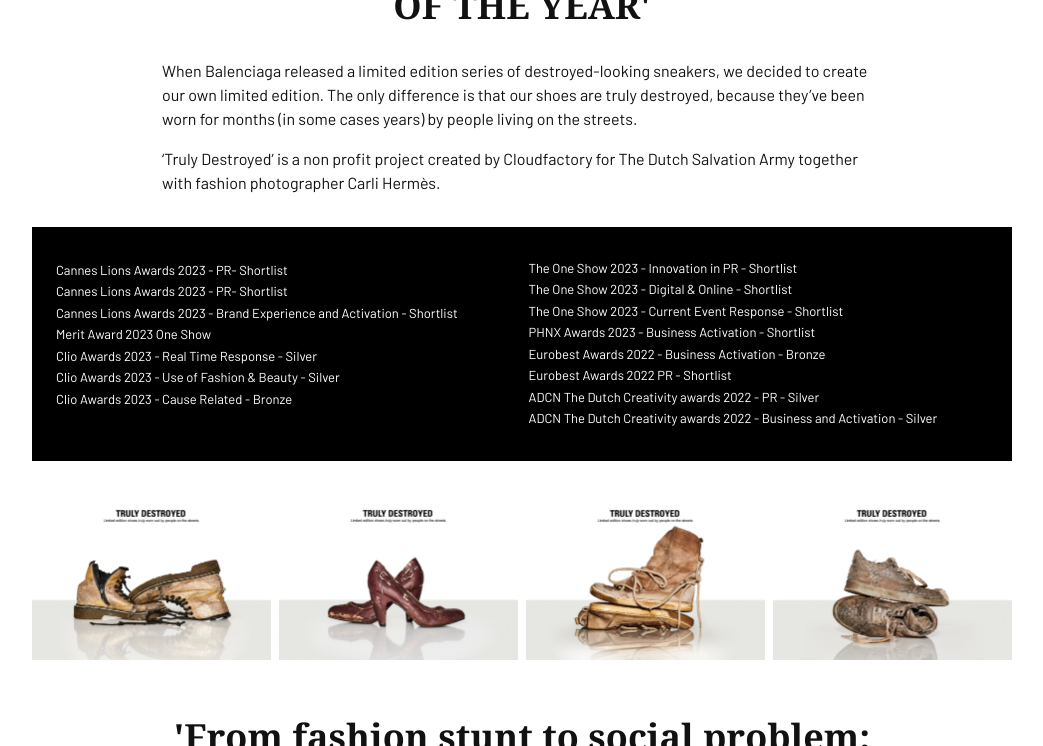
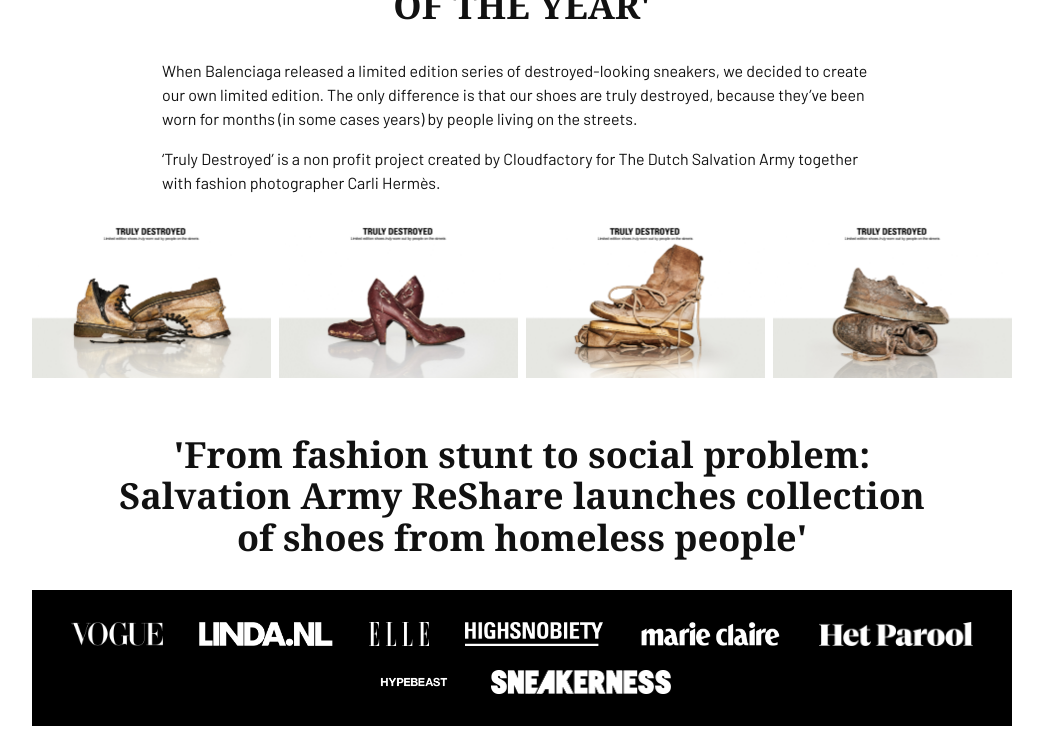
Before and after one commit to sakotenzin/sakotenz.github.io, a Jekyll site: the page built from _posts/2026-11-18-van-leer-foundation-parent-tech-launch.md, in a window 1280 px wide and 900 px high, scrolled down 1055 px, cut to the strip 0-746 px from the top of the window. Shown: the whole strip, without its empty margins (118-1161 px from the left). Built offline with Jekyll 4.4.1, drawn with Linux system fonts in a browser that asks for light colours; some of the changed text lies outside the part shown.

Commit message:
Update _posts/2026-11-18-van-leer-foundation-parent-tech-launch.md (via Pages CMS)

```diff
--- a/_posts/2026-11-18-van-leer-foundation-parent-tech-launch.md
+++ b/_posts/2026-11-18-van-leer-foundation-parent-tech-launch.md
@@ -1,16 +1,14 @@
 ---
 title: "Van Leer Foundation: Parent Tech Launch"
-label: PR / DIGITAL ACTIVATION / REAL LIVE MARKETING
-subtitle: The Dutch Salvation Army
+label: SOCIAL CONTENT / TVC
+subtitle: Van Leer Foundation
 hidden: true
 card:
-  label: PR / 2023
+  label: SOCIAL CONTENT/ TVC / 2026
   title: "Van Leer Foundation: Parent Tech Launch"
-  video: /assets/video/512236_4cf930026a9247e6a351eef3f093909d.mp4
-  poster: /assets/img/512236_4cf930026a9247e6a351eef3f093909df000.jpg
   soon: false
 ---
-https://www.youtube.com/watch?v=5hvWmroD1x4
+https://www.youtube.com/watch?v=ZVIRxXQ-PzA
 
 <div class="stats"><div><b>0</b><span>MEDIA INVESTMENT</span></div><div><b>+18M</b><span>IMPRESSIONS</span></div><div><b>+1.1M</b><span>EARNED MEDIA</span></div></div>
 
@@ -21,22 +19,7 @@ When Balenciaga released a limited edition series of destroyed-looking sneakers,
 
 ‘Truly Destroyed’ is a non profit project created by Cloudfactory for The Dutch Salvation Army together with fashion photographer Carli Hermès.
 
-- Cannes Lions Awards 2023 - PR- Shortlist
-- Cannes Lions Awards 2023 - PR- Shortlist
-- Cannes Lions Awards 2023 - Brand Experience and Activation - Shortlist
-- Merit Award 2023 One Show
-- Clio Awards 2023 - Real Time Response - Silver
-- Clio Awards 2023 - Use of Fashion & Beauty - Silver
-- Clio Awards 2023 - Cause Related - Bronze
-- The One Show 2023 - Innovation in PR - Shortlist
-- The One Show 2023 - Digital & Online - Shortlist
-- The One Show 2023 - Current Event Response - Shortlist
-- PHNX Awards 2023 - Business Activation - Shortlist
-- Eurobest Awards 2022 - Business Activation - Bronze
-- Eurobest Awards 2022 PR - Shortlist
-- ADCN The Dutch Creativity awards 2022 - PR - Silver
-- ADCN The Dutch Creativity awards 2022 - Business and Activation - Silver
-{: .awards}
+
 
 {% include row.html media="512236_09b36efe8e634a8283646804dfb155c0.jpg 1920x1342 | 512236_0c002892c62d44dc8b8a7e7a44b94eb5.jpg 1920x1343 | 512236_4deab7c95f2245379dd88feb309c6f9e.jpg 1920x1342 | 512236_2abacfa08695443cad8c2728629e0f30.jpg 1920x1342" %}
 
```
